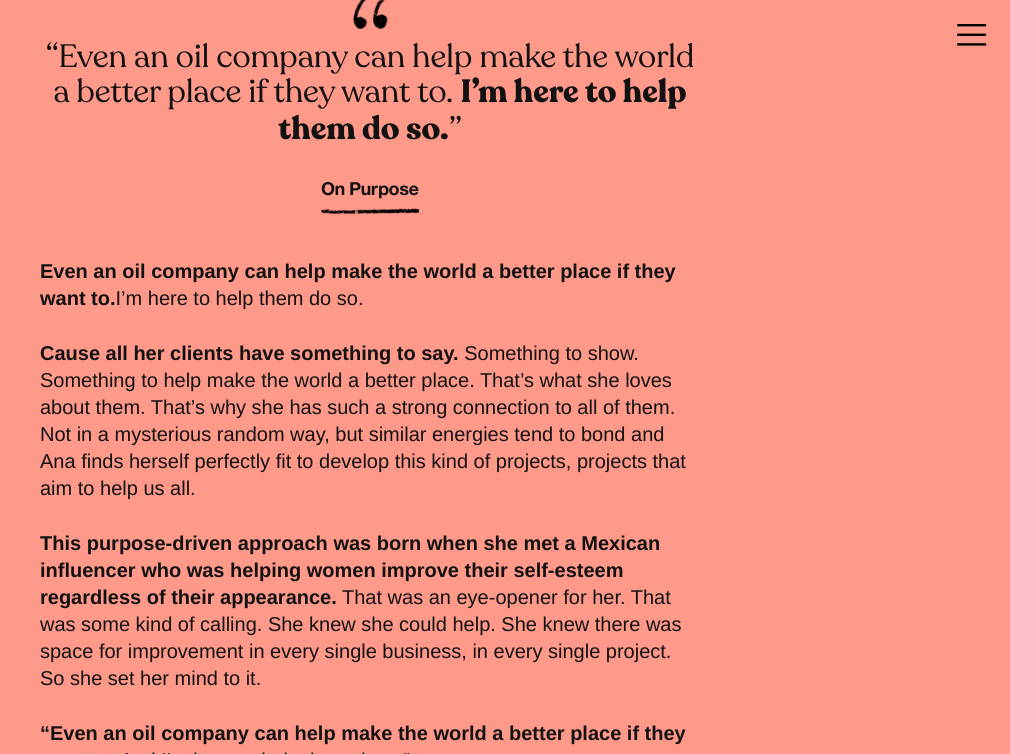
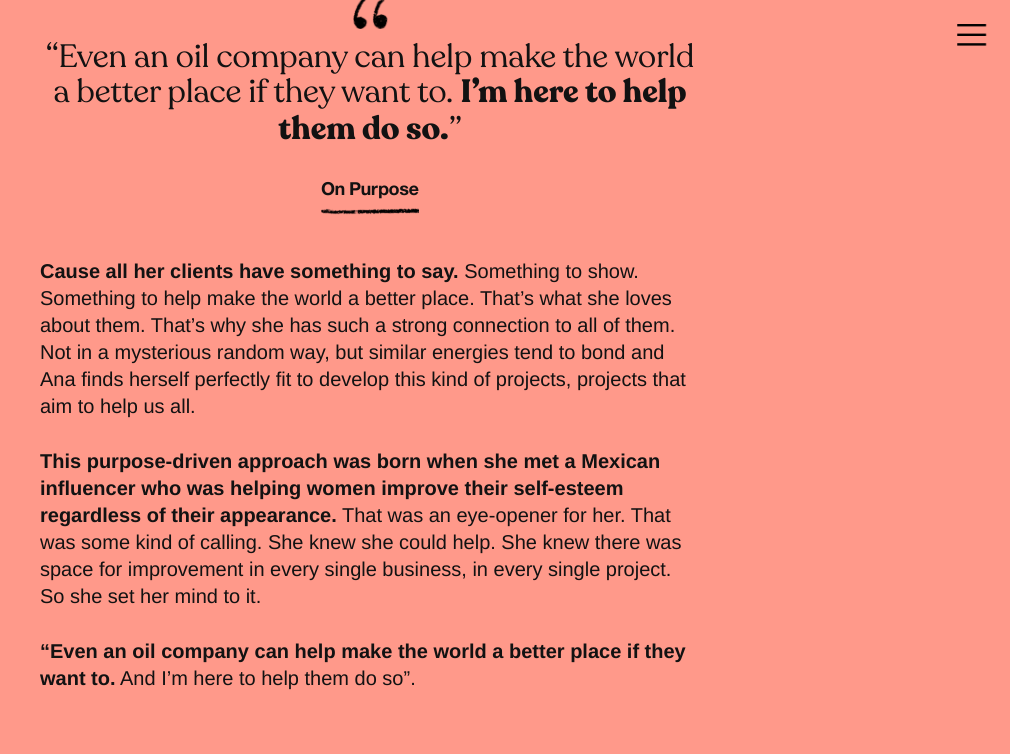
Before and after one commit to macrametv/www.macrame.tv, a Jekyll site: the page built from _posts/2022-03-30-ana-despres.md, in a window 1280 px wide and 900 px high, scrolled down 12777 px, cut to the strip 0-754 px from the top of the window. Shown: the whole strip, without its empty margins (270-1280 px from the left). Built offline with Jekyll 4.4.1, drawn with Linux system fonts in a browser that asks for light colours; a script that is not in the unit is left out; comment, search, counter and statistics services are not loaded.

Commit message:
Update Post “2022-03-30-ana-despres”

```diff
--- a/_posts/2022-03-30-ana-despres.md
+++ b/_posts/2022-03-30-ana-despres.md
@@ -140,9 +140,6 @@ sections:
     > * On Purpose
 
 
-    **Even an oil company can help make the world a better place if they want to.**I’m here to help them do so.
-
-
     **Cause all her clients have something to say.** Something to show. Something to help make the world a better place. That’s what she loves about them. That’s why she has such a strong connection to all of them. Not in a mysterious random way, but similar energies tend to bond and Ana finds herself perfectly fit to develop this kind of projects, projects that aim to help us all.
 
 
```
